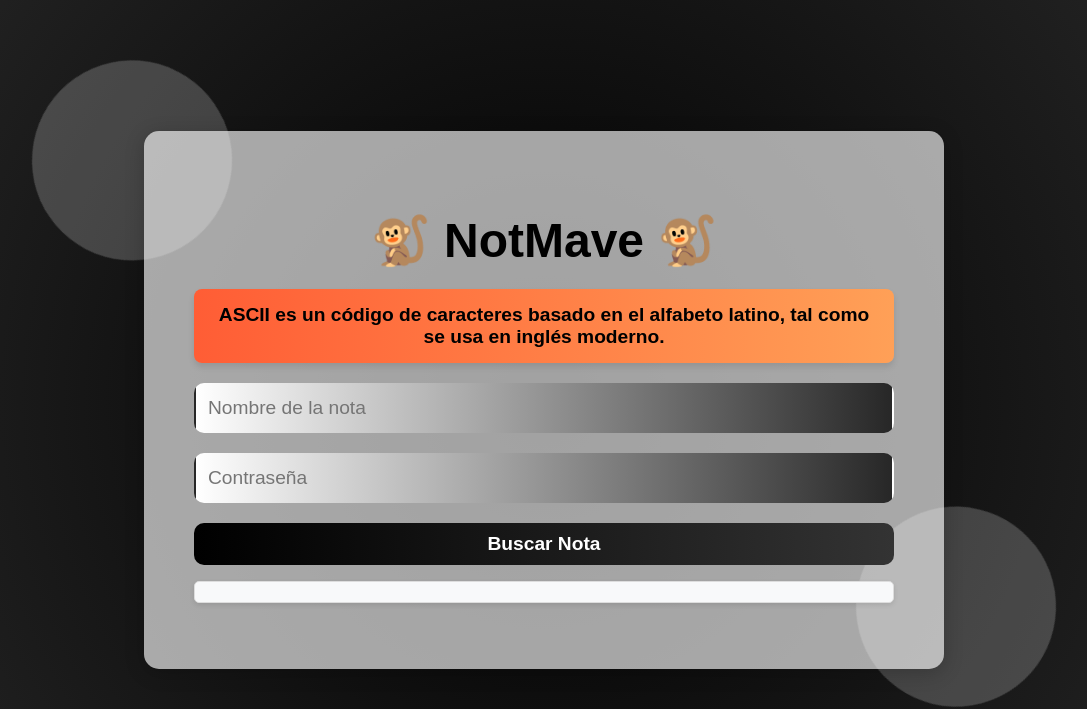
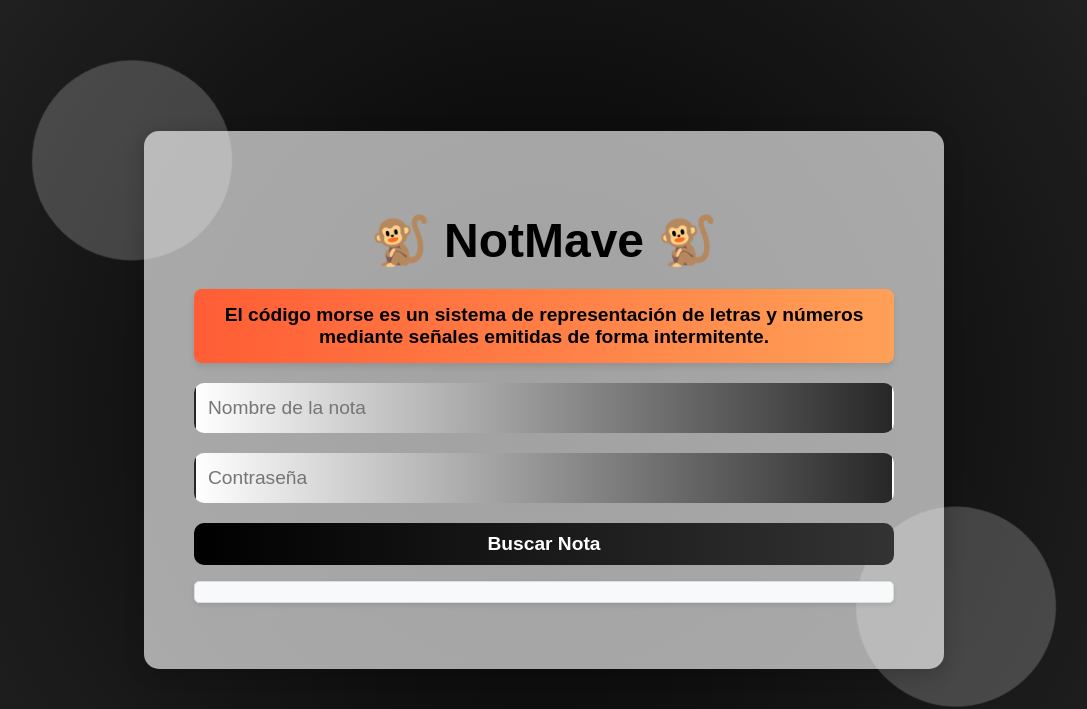
Before and after one commit to HanzMaverick/NotasMave, a Flask app: page / in a window 1280 px wide. Shown: the top 709 px of the page, without its empty margins (96-1183 px from the left). Run offline with Flask 3, Linux system fonts and the light colour scheme; some libraries are stand-ins or nearby versions.

Commit message:
Juego 14May

```diff
--- a/templates/search.html
+++ b/templates/search.html
@@ -13,7 +13,7 @@
 
     <!-- Carrusel de textos -->
     <div id="carousel" class="carousel">
-      <div class="carousel-item active"> ASCII es un código de caracteres basado en el alfabeto latino, tal como se usa en inglés moderno.</div>
+      <div class="carousel-item active"> El código morse es un sistema de representación de letras y números mediante señales emitidas de forma intermitente.</div>
       <div class="carousel-item" id="btcPriceSlide">💲 Cargando precio de Bitcoin...</div>
       <div class="carousel-item" id="btcVolumeSlide">📊 Cargando volumen de transacciones...</div>
       <div class="carousel-item" id="btcHashrateSlide">⚡ Cargando hashrate de la red...</div>
```
Also changed, not shown: instance/notes.db.
